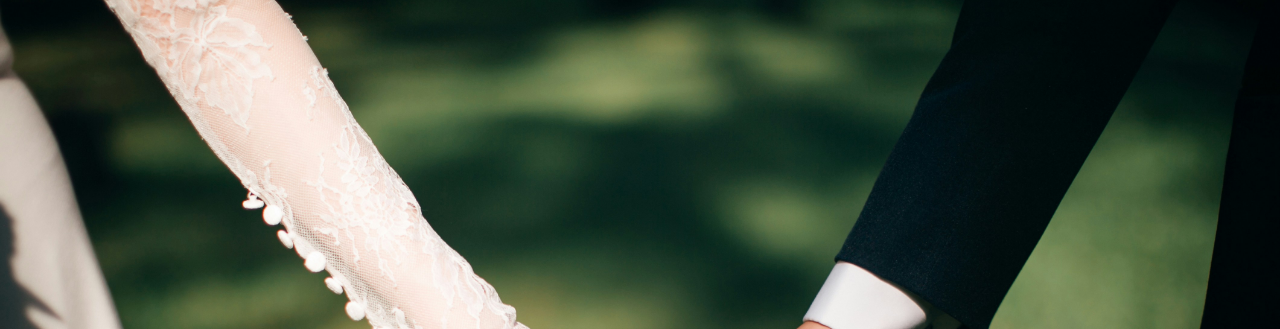
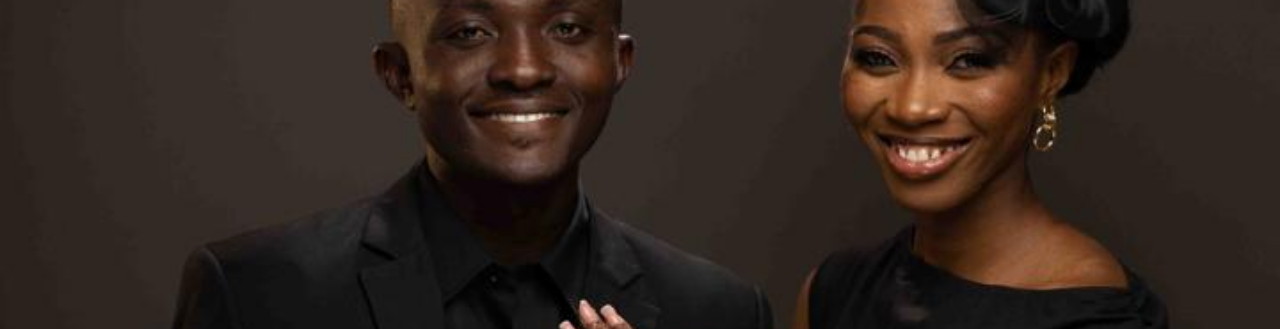
Before and after one commit to de-mk7/UploadProject, a plain HTML site: page index.html in a window 1280 px wide. Shown: the top 329 px of the page. Drawn offline with nearby package versions, Linux system fonts and the light colour scheme.

Commit message:
Update index.html

```diff
--- a/index.html
+++ b/index.html
@@ -15,7 +15,7 @@
             justify-content: center;
             align-items: center;
             height: 100vh;
-            background-image: url('jeremy-wong-weddings-464ps_nOflw-unsplash.jpg'); /* Local background image */
+            background-image: url('Ellen and Emmanuel img.jpeg'); /* Local background image */
             background-size: cover;
             background-position: center;
             font-family: "Cormorant Garamond", serif;
```
